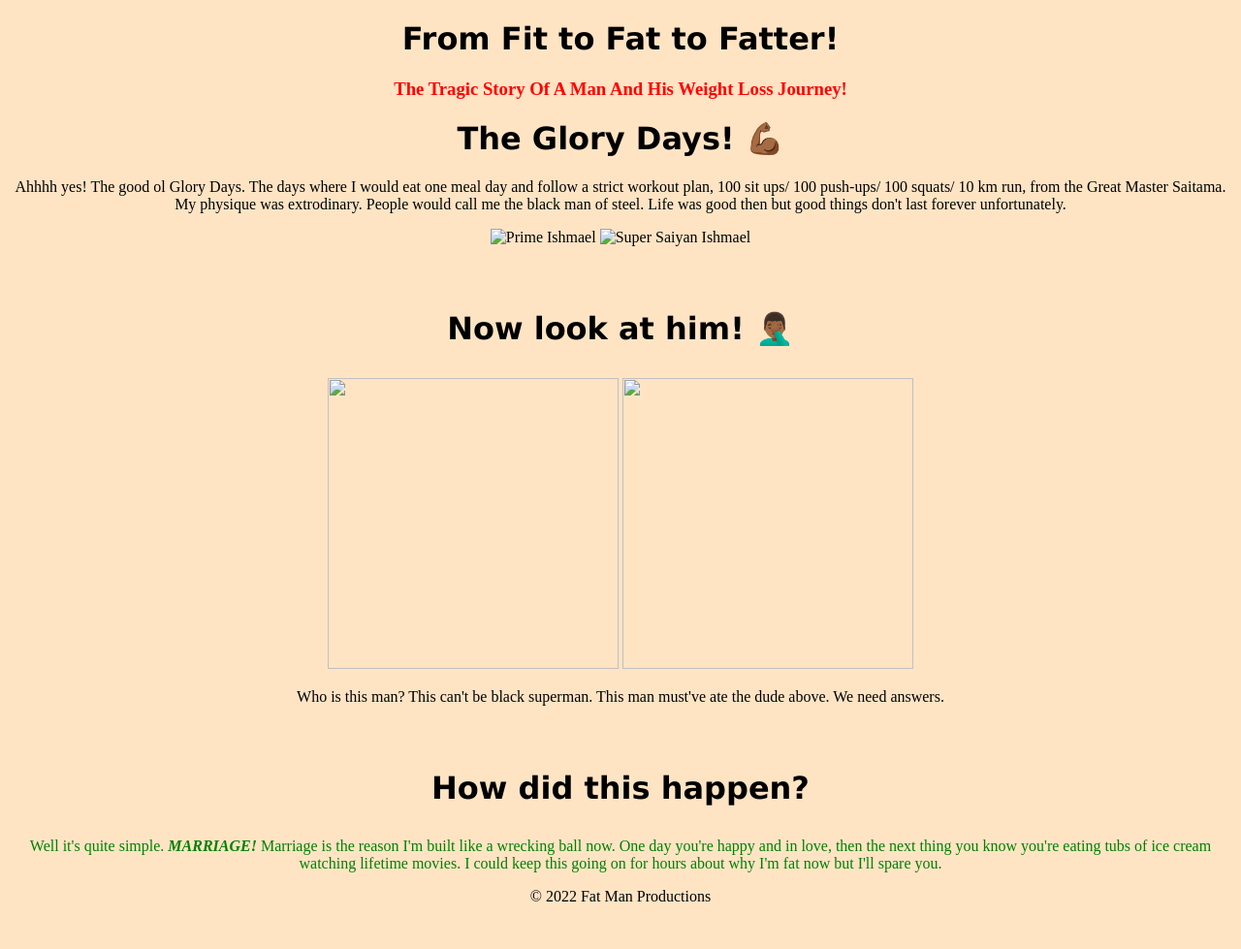
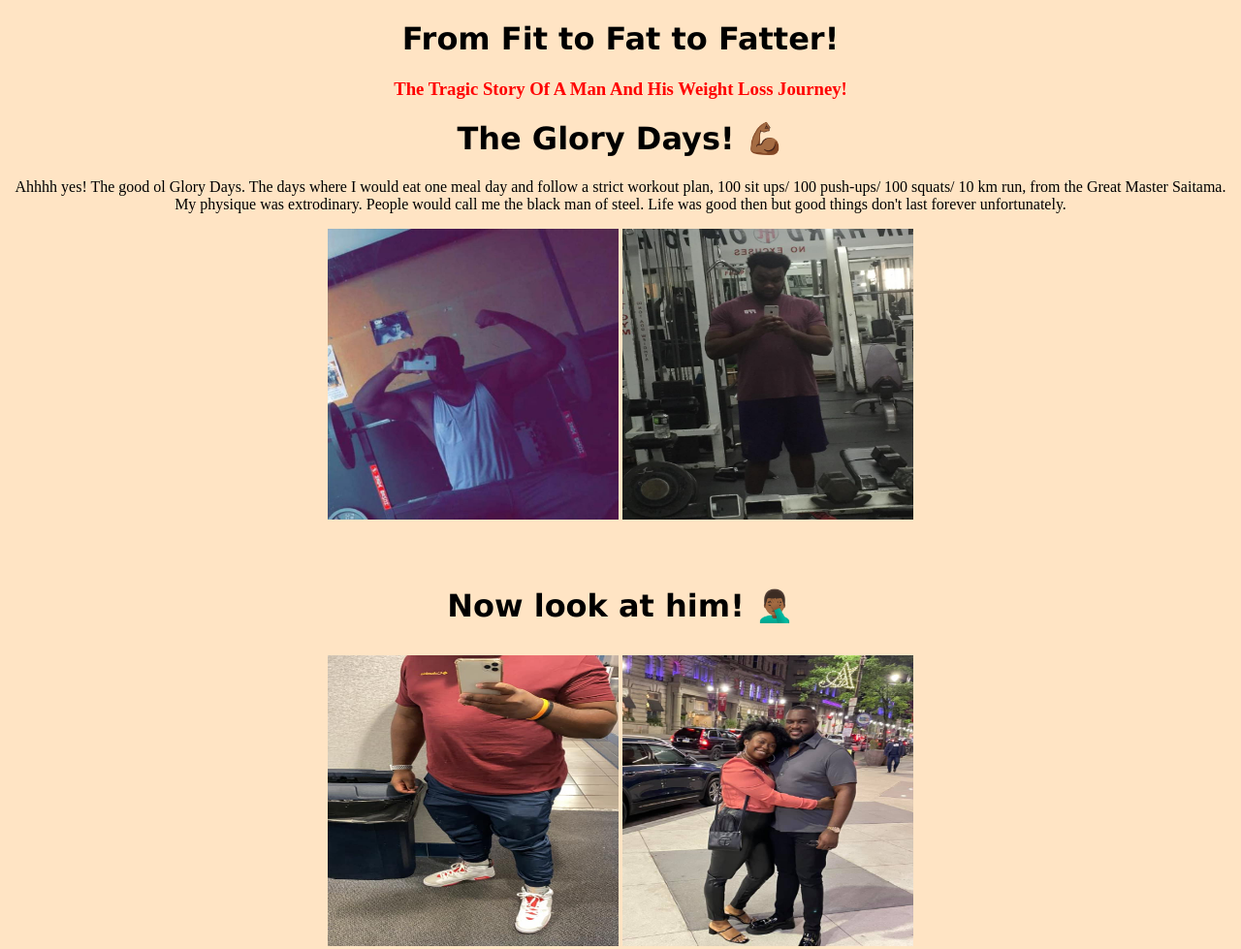
Before and after one commit to Philly-CodeCamp-Feb2022/js-assignment-4-html-me-something-IshKeyes, a website: page index.html in a window 1280 px wide. Shown: the top 979 px of the page at 97% size. Before the commit the page ends 942 px from the top, so only its background shows below. Drawn offline with Linux system fonts and the light colour scheme.

Commit message:
new changes

```diff
--- a/index.html
+++ b/index.html
@@ -17,16 +17,16 @@
          from the Great Master Saitama. My physique was extrodinary. People would call me the black man of steel. Life was good then but good things don't last forever
          unfortunately.</p>
       <figure>
-      <img src="/Users/ishmaelkeyes/Desktop/Development Folder/js-assignment-4-html-me-something-IshKeyes/images/Fit Ish.jpeg" alt="Prime Ishmael" height="300" width="300">
-      <img src="/Users/ishmaelkeyes/Desktop/Development Folder/js-assignment-4-html-me-something-IshKeyes/images/Fit ish 2.jpeg" alt="Super Saiyan Ishmael" height="300" width="300">
+      <img src="images/Fit Ish.jpeg" alt="Prime Ishmael" height="300" width="300">
+      <img src="images/Fit ish 2.jpeg" alt="Super Saiyan Ishmael" height="300" width="300">
        </figure>
       </section>
       <br>
       <section>
       <h1>Now look at him! 🤦🏾‍♂️</h1>
       <figure>
-      <img src="/Users/ishmaelkeyes/Desktop/Development Folder/js-assignment-4-html-me-something-IshKeyes/images/Fat Ish1.jpeg" alt="" height="300" width="300">
-      <img src="/Users/ishmaelkeyes/Desktop/Development Folder/js-assignment-4-html-me-something-IshKeyes/images/Fat Ish2.jpeg" alt="" height="300" width="300">
+      <img src="images/Fat Ish1.jpeg" alt="" height="300" width="300">
+      <img src="images/Fat Ish2.jpeg" alt="" height="300" width="300">
       </figure>
       <p>Who is this man? This can't be black superman. This man must've ate the dude above. We need answers.</p>
       </section>
```
Also changed, not shown: images/Fat Ish1.jpeg (added), images/Fat Ish2.jpeg (added), images/Fit Ish.jpeg (added), images/Fit ish 2.jpeg (added), styles.css (line endings or trailing spaces), 1 other file.
